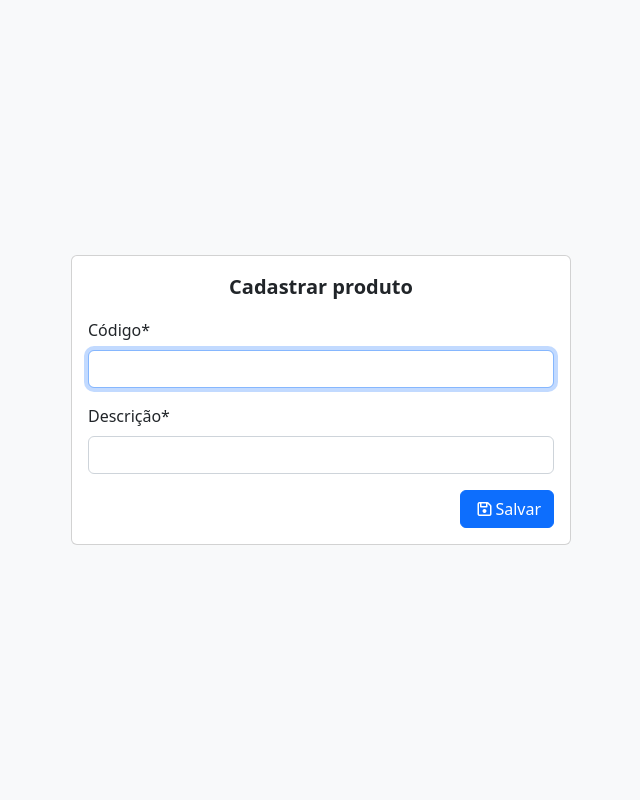
After one commit to fabio-adaniya/produto-php, a PHP site: page /formProduto.php in a window 1280 px wide. The commit adds this page. Shown: the whole page, without its empty margins (319-959 px from the left). Run offline with PHP 8.4, Linux system fonts and the light colour scheme.

Commit message:
Reformulação do sistema

```diff
--- a/conexao.php
+++ b/conexao.php
@@ -2,8 +2,11 @@
     $server = "localhost";
     $port = "3306";
     $user = "root";
-    $password = "1234";
+    $password = "";
     $database = "produto_php";
 
     $con = mysqli_connect($server, $user, $password, $database, $port);
+
+    if(!$con)
+        echo 'Falha ao realizar conexão com o banco de dados. Erro: ' . mysqli_connect_error();
 ?>
--- /dev/null
+++ b/formProduto.php
@@ -0,0 +1,94 @@
+<?php
+    require_once "conexao.php";
+    require_once "funcoes.php";
+
+    $codigoError = '';
+    $descricaoError = '';
+    $titulo = 'Cadastrar';
+    $produto = null;
+    $id = '';
+    $codigo = '';
+    $descricao = '';
+
+    if ($_SERVER["REQUEST_METHOD"] == "POST")
+    {
+        $salvar = true;
+
+        if(!trim($_POST["codigo"]))
+        {
+            $codigoError = 'Código é obrigatório';
+            $salvar = false;
+        }
+
+        if(!trim($_POST["descricao"]))
+        {
+            $descricaoError = 'Descrição é obrigatório';
+            $salvar = false;
+        }
+
+        if($salvar)
+            salvar($con, $_POST["id"], $_POST["codigo"], $_POST["descricao"]);
+    }
+    else
+    {
+        if(isset($_GET["id"]))
+        {
+            $produto = localizar($con, $_GET["id"]);
+
+            if($produto)
+            {
+                if($produto["id"])
+                    $titulo =  'Editar';
+
+                $id = $produto["id"] ?? '';
+                $codigo = $produto["codigo"] ?? '';
+                $descricao = $produto["descricao"] ?? '';
+            }
+        }
+    }
+?>
+
+<!DOCTYPE html>
+<html lang="pt-br">
+    <head>
+        <meta charset="utf-8">
+        <meta name="viewport" content="width=device-width, initial-scale=1">
+        <title><?= $titulo ?> produto</title>
+        <link href="https://cdn.jsdelivr.net/npm/bootstrap@5.2.3/dist/css/bootstrap.min.css" rel="stylesheet" integrity="sha384-rbsA2VBKQhggwzxH7pPCaAqO46MgnOM80zW1RWuH61DGLwZJEdK2Kadq2F9CUG65" crossorigin="anonymous">
+        <link rel="stylesheet" href="https://cdnjs.cloudflare.com/ajax/libs/font-awesome/6.4.0/css/all.min.css" integrity="sha512-iecdLmaskl7CVkqkXNQ/ZH/XLlvWZOJyj7Yy7tcenmpD1ypASozpmT/E0iPtmFIB46ZmdtAc9eNBvH0H/ZpiBw==" crossorigin="anonymous" referrerpolicy="no-referrer" />
+    </head>
+    <body class="bg-light">
+        <div class="d-flex justify-content-center vh-100 align-items-center">
+            <div class="card m-3" style="width: 500px">
+                <div class="card-body">
+                    <?php
+                        echo "<p class='fs-5 fw-bold text-center'>".$titulo." produto</p>";
+                    ?>
+                    <form method="POST" action="formProduto.php">
+                        <input type="hidden" id="input-id" name="id" value="<?= $id ?? '' ?>">
+                        <div class="mb-3">
+                            <label class="form-label" for="input-codigo">Código*</label>
+                            <input type="text" id="input-codigo" name="codigo" class="form-control" value="<?= $codigo ?? '' ?>" autofocus>
+                            <?php
+                                if($codigoError)
+                                    echo "<p class='text-danger mt-1'>$codigoError</p>";
+                            ?>
+                        </div>
+                        <div class="mb-3">
+                            <label class="form-label" for="input-descricao">Descrição*</label>
+                            <input type="text" id="input-descricao" name="descricao" class="form-control" value="<?= $descricao ?? '' ?>">
+                            <?php
+                                if($descricaoError)
+                                    echo "<p class='text-danger mt-1'>$descricaoError</p>";
+                            ?>
+                        </div>
+                        <button type="submit" class="btn btn-primary d-flex ms-auto">
+                            <i class="fa-regular fa-floppy-disk p-1"></i> Salvar
+                        </button>
+                    </form>
+                </div>
+            </div>
+        </div>
+        <script src="main.js"></script>
+    </body>
+</html>
--- a/funcoes.php
+++ b/funcoes.php
@@ -1,7 +1,7 @@
 <?php
     function salvar($con, $id, $codigo, $descricao)
     {
-        if ($id != "")
+        if($id)
             $sql = "UPDATE PRODUTO SET CODIGO = '$codigo', DESCRICAO = '$descricao' WHERE ID = $id";
         else
             $sql = "INSERT INTO PRODUTO(CODIGO, DESCRICAO) VALUES('$codigo', '$descricao')";
@@ -12,7 +12,7 @@
 
     function localizar($con, $id)
     {
-        if ($id > 0)
+        if($id > 0)
         {
             $registros = mysqli_query($con, "SELECT * FROM PRODUTO WHERE ID = $id");
             return mysqli_fetch_array($registros);
--- a/main.js
+++ b/main.js
@@ -1,12 +1,8 @@
 function abrirTela(id = 0) {
-    window.location.href = "produtoCriarAlterar.php?id=" + id
+    window.location.href = "formProduto.php?id=" + id;
 }
 
-function excluir(id) {
+function deletar(id) {
     if ((confirm("Deseja realmente excluir este produto?")) == true)
-        window.location.href = "excluir.php?id=" + id
+        window.location.href = "deletar.php?id=" + id;
 }
-
-function paginaIndex() {
-    window.location.href = "index.php"
-}
```
Also changed, not shown: index.php (+39 -19 lines), main.css (deleted, +0 -16 lines), produtoCriarAlterar.css (deleted, +0 -12 lines), produtoCriarAlterar.php (deleted, +0 -43 lines), README.md, deletar.php (renamed from excluir.php).
